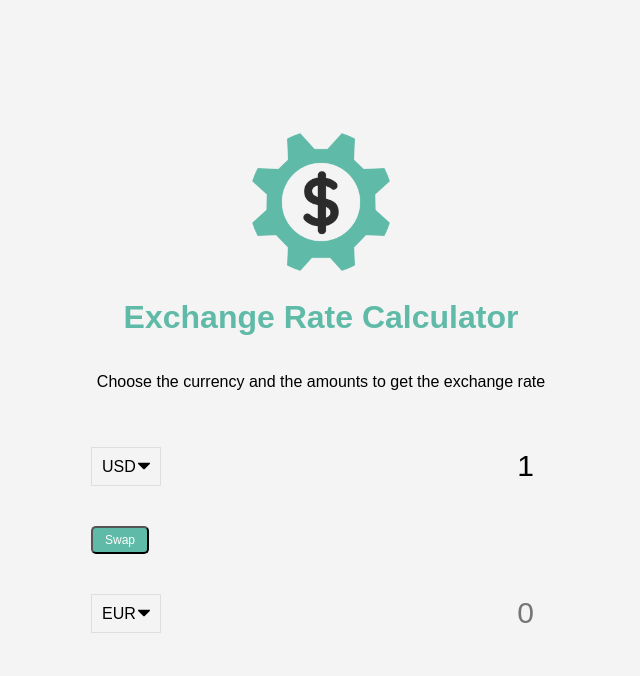
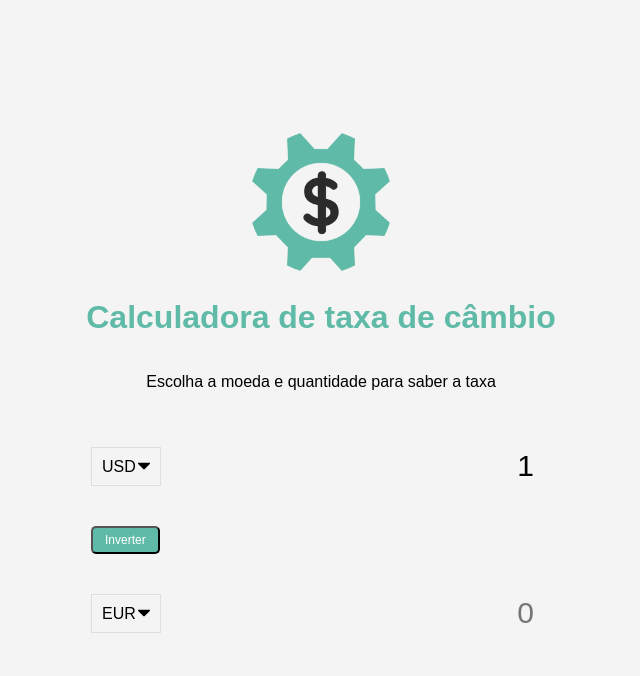
Before and after one commit to guimarques9407/exchange-rate, a plain HTML site: page index.html in a window 1280 px wide. Shown: the whole page, without its empty margins (319-959 px from the left). Drawn offline with Linux system fonts and the light colour scheme; no server answers.

Commit message:
change the language

```diff
--- a/index.html
+++ b/index.html
@@ -1,16 +1,16 @@
 <!DOCTYPE html>
-<html lang="en">
+<html lang="pt-br">
   <head>
     <meta charset="UTF-8" />
     <meta name="viewport" content="width=device-width, initial-scale=1.0" />
     <meta http-equiv="X-UA-Compatible" content="ie=edge" />
-    <title>Exchange Rate Calculator</title>
+    <title>Calculadora de taxa de câmbio</title>
     <link rel="stylesheet" href="style.css" />
   </head>
   <body>
     <img src="img/money.png" alt="" class="money-img" />
-    <h1>Exchange Rate Calculator</h1>
-    <p>Choose the currency and the amounts to get the exchange rate</p>
+    <h1>Calculadora de taxa de câmbio</h1>
+    <p>Escolha a moeda e quantidade para saber a taxa</p>
 
     <div class="container">
       <div class="currency">
@@ -73,7 +73,7 @@
 
       <div class="swap-rate-container">
         <button class="btn" id="swap">
-          Swap
+          Inverter
         </button>
         <div class="rate" id="rate"></div>
       </div>
```
